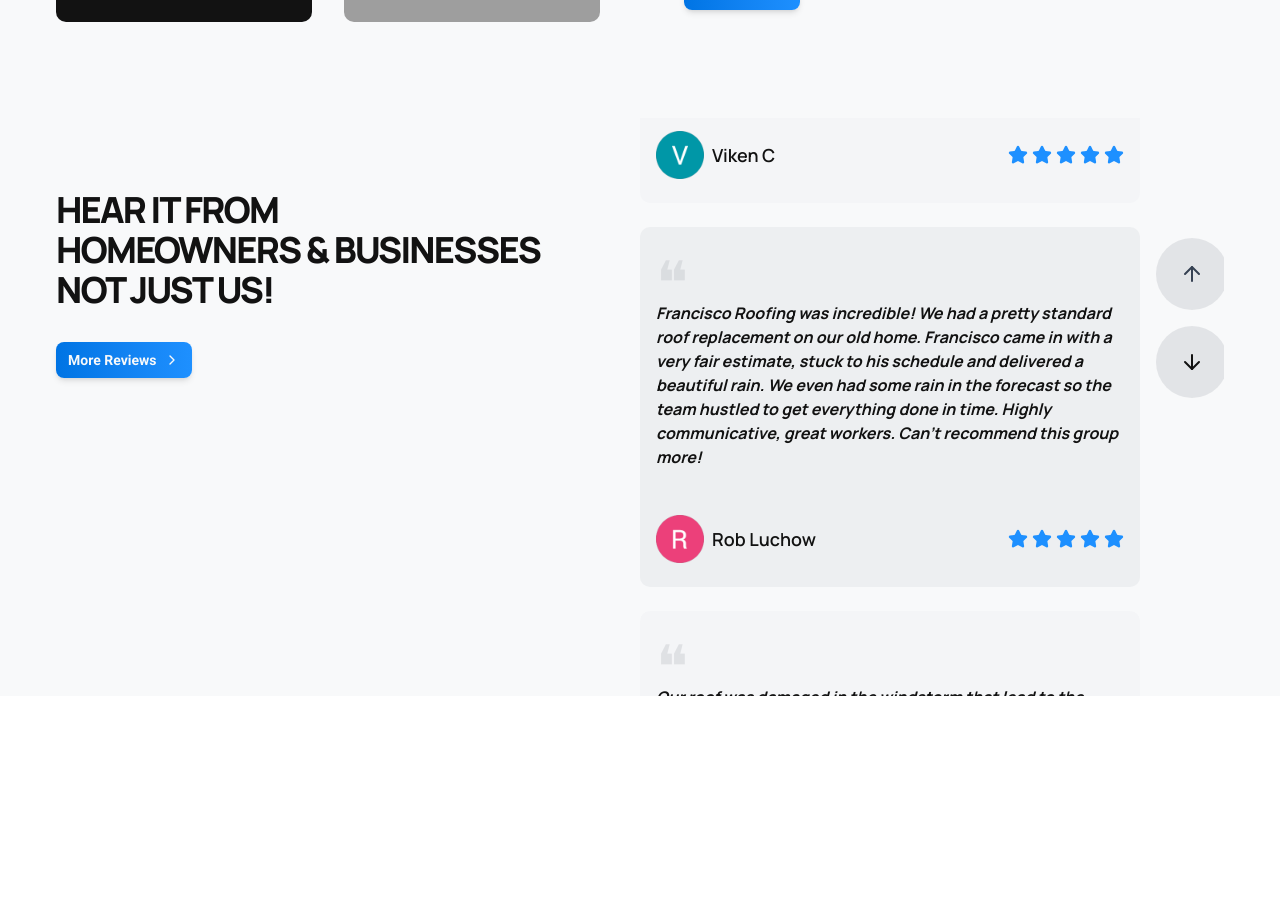
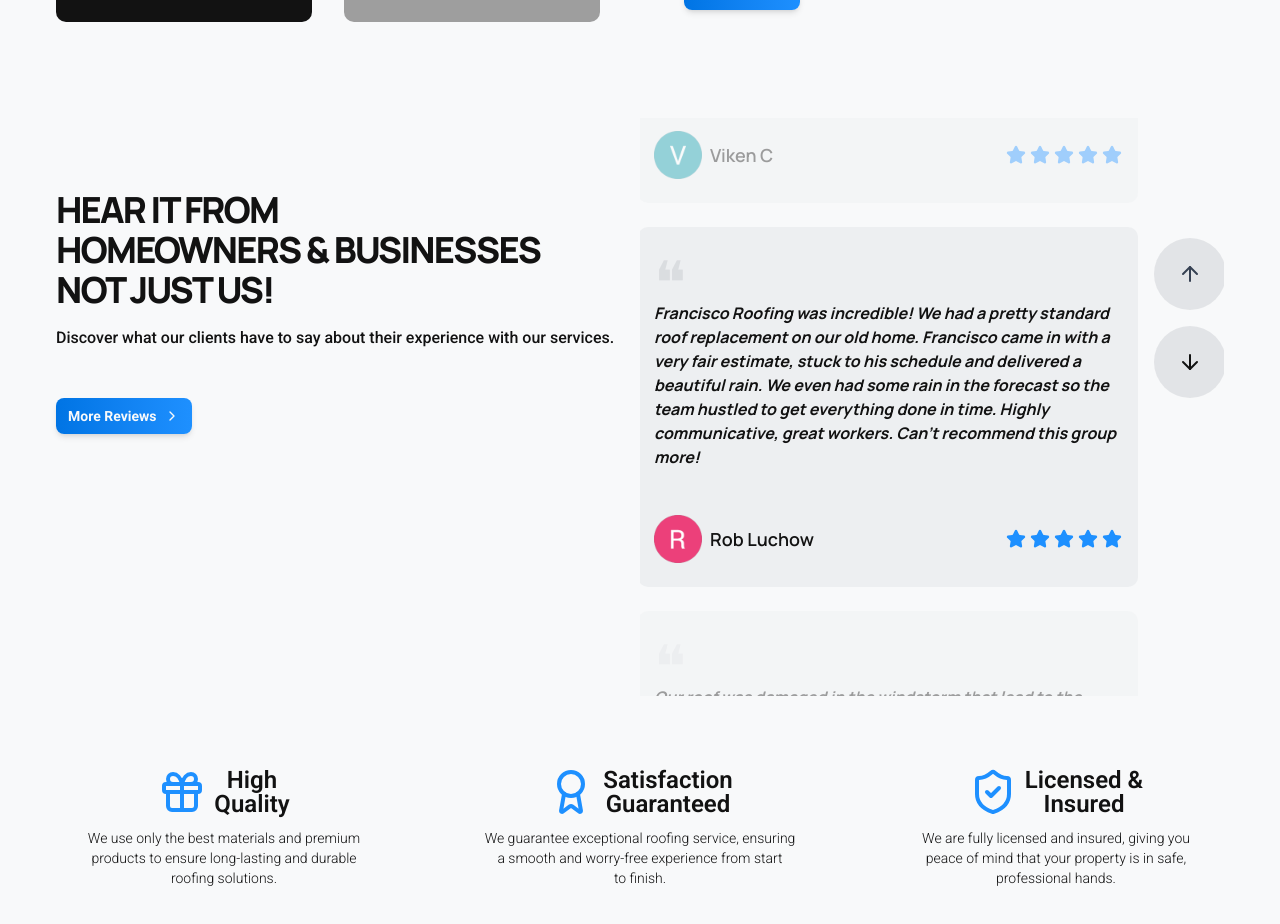
Before and after one commit to stevenpartida/franciscosroofinginc-website, a Next.js app: page / in a window 1280 px wide. Shown: the part 1562-2486 px from the top of the page. Before the commit the page ends 2258 px from the top, so only its background shows below. Built offline with nearby package versions, Linux system fonts and the light colour scheme; grey boxes are pictures that could not be loaded.

Commit message:
Built guarenteed section and made small tweaks to the testimonial section

```diff
--- a/app/(root)/page.tsx
+++ b/app/(root)/page.tsx
@@ -1,8 +1,20 @@
 import Image from "next/image";
 import Link from "next/link";
 import { Button } from "@/components/ui/button";
-import { Plus, Star, CircleCheck, ChevronRight } from "lucide-react";
+import {
+  Plus,
+  Star,
+  CircleCheck,
+  ChevronRight,
+  Gift,
+  BookmarkCheck,
+  ShieldCheck,
+  Award,
+} from "lucide-react";
 import ReviewCarousel from "@/components/ReviewCarousel";
+import { title } from "process";
+import { Description } from "@headlessui/react";
+import { div } from "framer-motion/client";
 
 const stats = [
   {
@@ -25,9 +37,46 @@
   },
 ];
 
+const guarantees = [
+  {
+    id: 1,
+    icon: <Gift className="text-highlight w-12 h-12" />,
+    title: (
+      <>
+        High <br /> Quality
+      </>
+    ),
+    description:
+      "We use only the best materials and premium products to ensure long-lasting and durable roofing solutions.",
+  },
+  {
+    id: 2,
+    icon: <Award className="text-highlight w-12 h-12" />,
+    title: (
+      <>
+        Satisfaction <br /> Guaranteed
+      </>
+    ),
+    description:
+      "We guarantee exceptional roofing service, ensuring a smooth and worry-free experience from start to finish.",
+  },
+  {
+    id: 3,
+    icon: <ShieldCheck className="text-highlight w-12 h-12" />,
+    title: (
+      <>
+        Licensed & <br /> Insured
+      </>
+    ),
+    description:
+      "We are fully licensed and insured, giving you peace of mind that your property is in safe, professional hands.",
+  },
+];
+
 export default function Home() {
   return (
     <main className="relative w-full bg-white">
+      {/* Landing Section */}
       <section className="relative w-full h-screen">
         {/* Background Video */}
         <video
@@ -71,6 +120,7 @@
           </div>
         </div>
       </section>
+      {/* Achievements Sections */}
       <section className="w-full bg-black text-white py-12 sm:py-18">
         <div className="mx-auto max-w-7xl px-6 lg:px-8 font-roboto">
           <dl className="grid grid-cols-1 gap-x-8 gap-y-16 text-center lg:grid-cols-3">
@@ -89,6 +139,7 @@
           </dl>
         </div>
       </section>
+      {/* Our Mission Section */}
       <section className="w-full flex flex-row justify-center gap-x-4  px-14 py-24">
         {/* Left Images */}
         <div className="flex flex-row gap-x-8 font-roboto relative mt-8 w-full mx-auto">
@@ -158,12 +209,20 @@
           </div>
         </div>
       </section>
-      <section className="flex flex-row justify-center px-14 overflow-hidden">
+      {/* Testimonials Section */}
+      <section className="flex flex-row justify-center px-14 overflow-hidden bg-white">
         <div className="flex flex-col w-full mx-auto mt-18 ">
-          <h1 className="uppercase  font-extrabold font-manrope text-4xl tracking-tighter text-balance text-black">
-            Hear it from <br /> Homeowners & Businesses <br />
-            Not just us!
-          </h1>
+          <div className="flex flex-col">
+            <h1 className="uppercase  font-extrabold font-manrope text-4xl tracking-tighter text-balance text-black">
+              Hear it from <br /> Homeowners & Businesses <br />
+              Not just us!
+            </h1>
+            <p className="font-roboto text-base font-medium text-black my-4">
+              Discover what our clients have to say about their experience with
+              our services.
+            </p>
+          </div>
+
           <div className="flex justify-start">
             <Button
               variant={"gradient"}
@@ -175,6 +234,29 @@
         </div>
         <ReviewCarousel />
       </section>
+      {/* Guarantees Section */}
+      <section className="w-full text-black py-12 sm:py-18">
+        <div className="mx-auto max-w-7xl px-6 lg:px-8 font-roboto">
+          <dl className="grid grid-cols-1 gap-x-8 gap-y-16 text-center lg:grid-cols-3">
+            {guarantees.map((guarantee) => (
+              <div
+                key={guarantee.id}
+                className="mx-auto flex max-w-xs flex-col gap-y-3"
+              >
+                <dt className="text-sm font-light text-pretty">
+                  {guarantee.description}
+                </dt>
+                <dd className="order-first flex flex-row items-center justify-center space-x-2">
+                  <div>{guarantee.icon}</div>
+                  <div className="font-roboto text-black text-2xl text-center font-semibold leading-none">
+                    {guarantee.title}
+                  </div>
+                </dd>
+              </div>
+            ))}
+          </dl>
+        </div>
+      </section>
     </main>
   );
 }
--- a/components/ReviewCard.tsx
+++ b/components/ReviewCard.tsx
@@ -20,8 +20,8 @@
 const ReviewCard = ({ review, faded = false }: ReviewCardProps) => {
   return (
     <div
-      className={`rounded-lg text-black px-4 py-6 mx-auto w-[500px] h-[360px] flex flex-col justify-between
-        ${faded ? "bg-grey-custom/5" : "bg-grey-custom/15"}
+      className={`rounded-lg bg-grey-custom/15 text-black px-4 py-6 mx-auto w-[500px] h-[360px] flex flex-col justify-between
+        ${faded ? " opacity-40 " : "scale-100"}
       `}
     >
       <div className="flex flex-col ">
--- a/components/ReviewCarousel.tsx
+++ b/components/ReviewCarousel.tsx
@@ -92,7 +92,7 @@
     if (timeoutRef.current) clearTimeout(timeoutRef.current);
     timeoutRef.current = setTimeout(() => {
       setCurrentIndex((prev) => (prev + 1) % reviews.length);
-    }, 7000);
+    }, 12000);
   };
 
   const nextReview = () => {
@@ -113,7 +113,7 @@
   }, [currentIndex]);
 
   return (
-    <section className=" w-full mx-auto overflow-hidden flex flex-row gap-4 ">
+    <section className=" w-full mx-auto overflow-hidden flex flex-row justify-center gap-4 ">
       <div className="flex flex-col gap-6">
         <div className="mt-[-55%]">
           <ReviewCard review={reviews[prevIndex]} faded />
```
